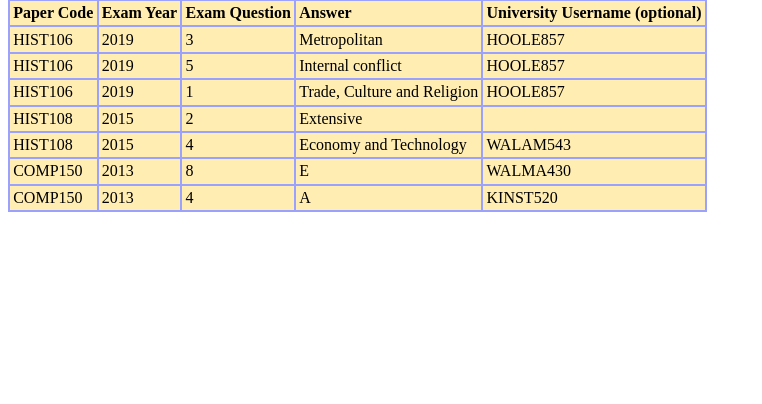
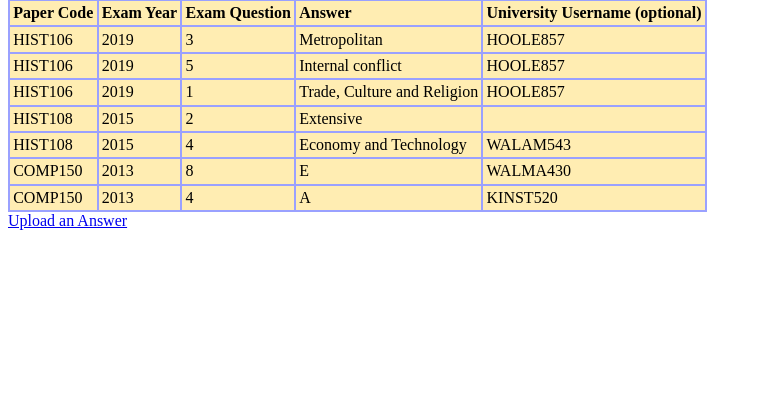
Before and after one commit to lhoogenraad/cosc349Assignment1, a PHP site: page / in a window 1280 px wide. Shown: the part 82-486 px from the top of the page, without its empty margins (0-762 px from the left). Run offline with PHP 8.4, Linux system fonts and the light colour scheme; data comes from the database, SQL or seed files in the repository.

Commit message:
Fixed up href links to pages by adding http:// to the start of it

```diff
--- a/www/display/index.php
+++ b/www/display/index.php
@@ -30,6 +30,6 @@ while($row = $q->fetch()){
 }
 ?>
 </table>
-
+<a href="http://127.0.0.1:8090/upload.php">Upload an Answer</a>
 </body>
 </html>
--- a/www/upload/upload.php
+++ b/www/upload/upload.php
@@ -10,7 +10,6 @@
 
 <h1>Upload an Answer</h1>
 
-</table>
-
+<a href="http://127.0.0.1:8080/index.php">Back to Home</a>
 </body>
 </html>
```
Also changed, not shown: 11 other files.
